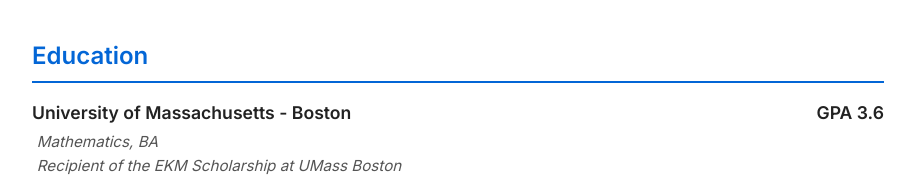
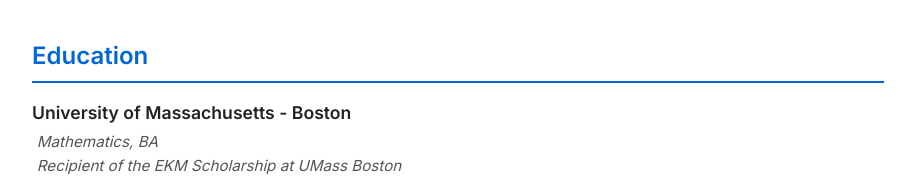
Before and after one commit to I-Adam-Mashukov/I-Adam-Mashukov.github.io, a plain HTML site: page index.html in a window 1280 px wide. Shown: the part 1342-1523 px from the top of the page, without its empty margins (182-1097 px from the left). Drawn offline with Linux system fonts and the light colour scheme.

Commit message:
General changes.

```diff
--- a/index.html
+++ b/index.html
@@ -232,7 +232,7 @@
     <div class="education-item">
       <div class="edu-header">
         <span>University of Massachusetts - Boston</span>
-        <span>GPA 3.6</span>
+        <!-- <span>GPA 3.6</span> -->
       </div>
       <div class="edu-details">
         Mathematics, BA<br />
```
